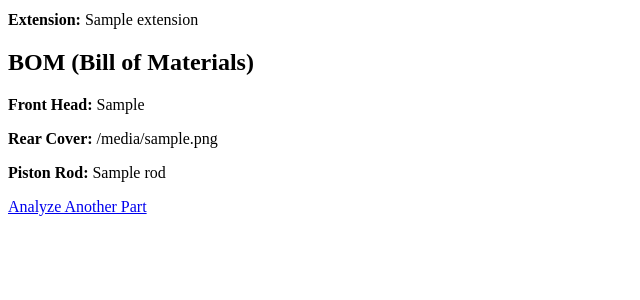
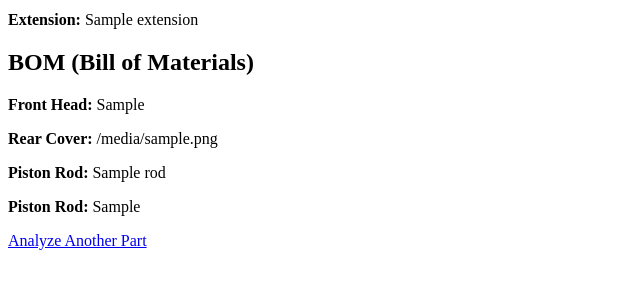
Before and after one commit to zbon0830/FabcoNFPA_BOM, a Flask app: template templates/result.html in a window 1280 px wide. Shown: the part 409-709 px from the top of the page, without its empty margins (0-640 px from the left). Run offline with Flask 3, Linux system fonts and the light colour scheme; the template is opened without the code that fills it: most values are stand-ins (such as "Sample title", 1, 10 or a date in 2020).

Commit message:
Update result.html

```diff
--- a/templates/result.html
+++ b/templates/result.html
@@ -24,6 +24,9 @@
     <p><strong>Front Head:</strong> {{ front_head }}</p>
     <p><strong>Rear Cover:</strong> {{ rear_cover }}</p>
     <p><strong>Piston Rod:</strong> {{ rod }}</p>
+    {% if rod_2 %}
+        <p><strong>Piston Rod:</strong> {{ rod_2 }}</p>
+    {% endif %}
     <a href="/">Analyze Another Part</a>
 </body>
 </html>
```
